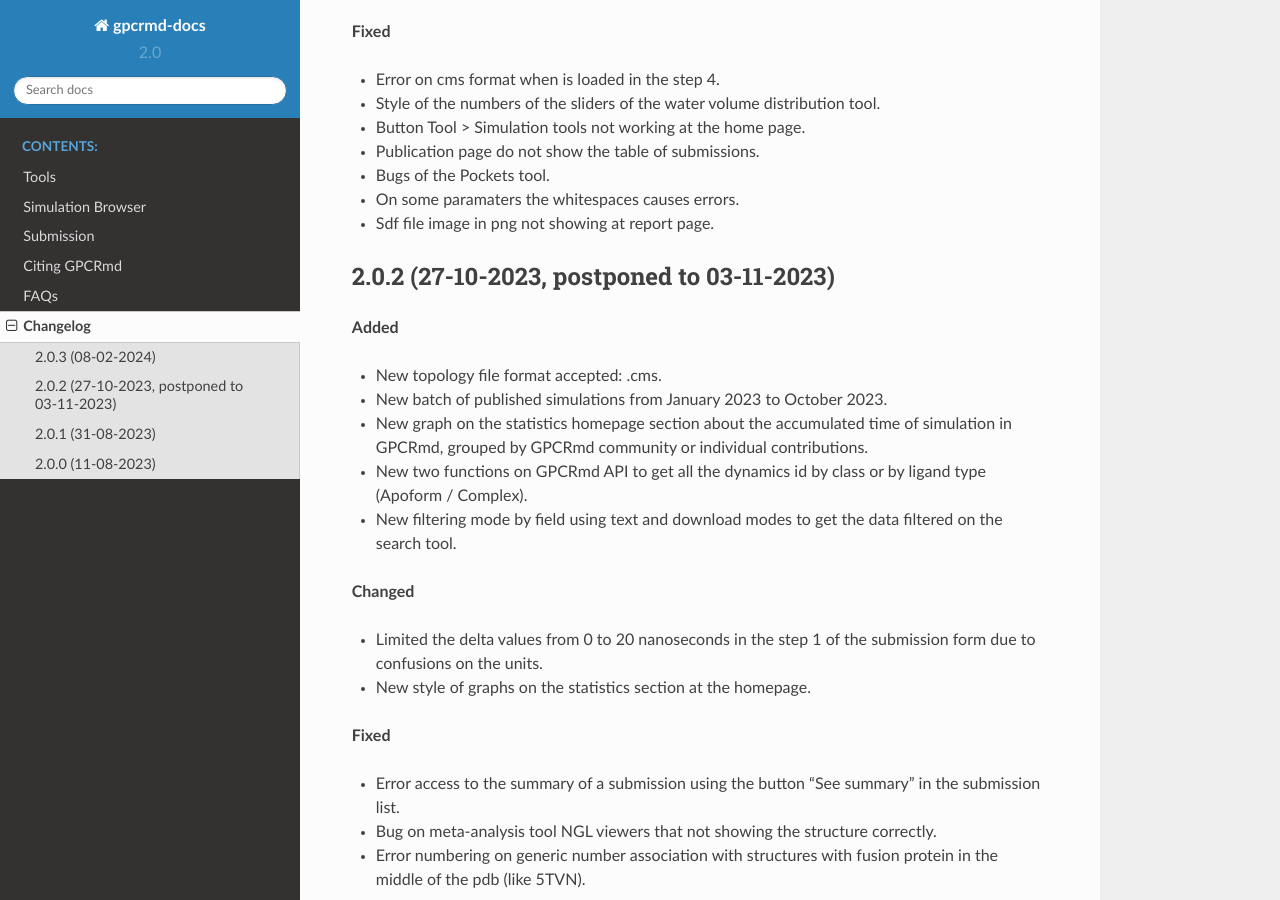
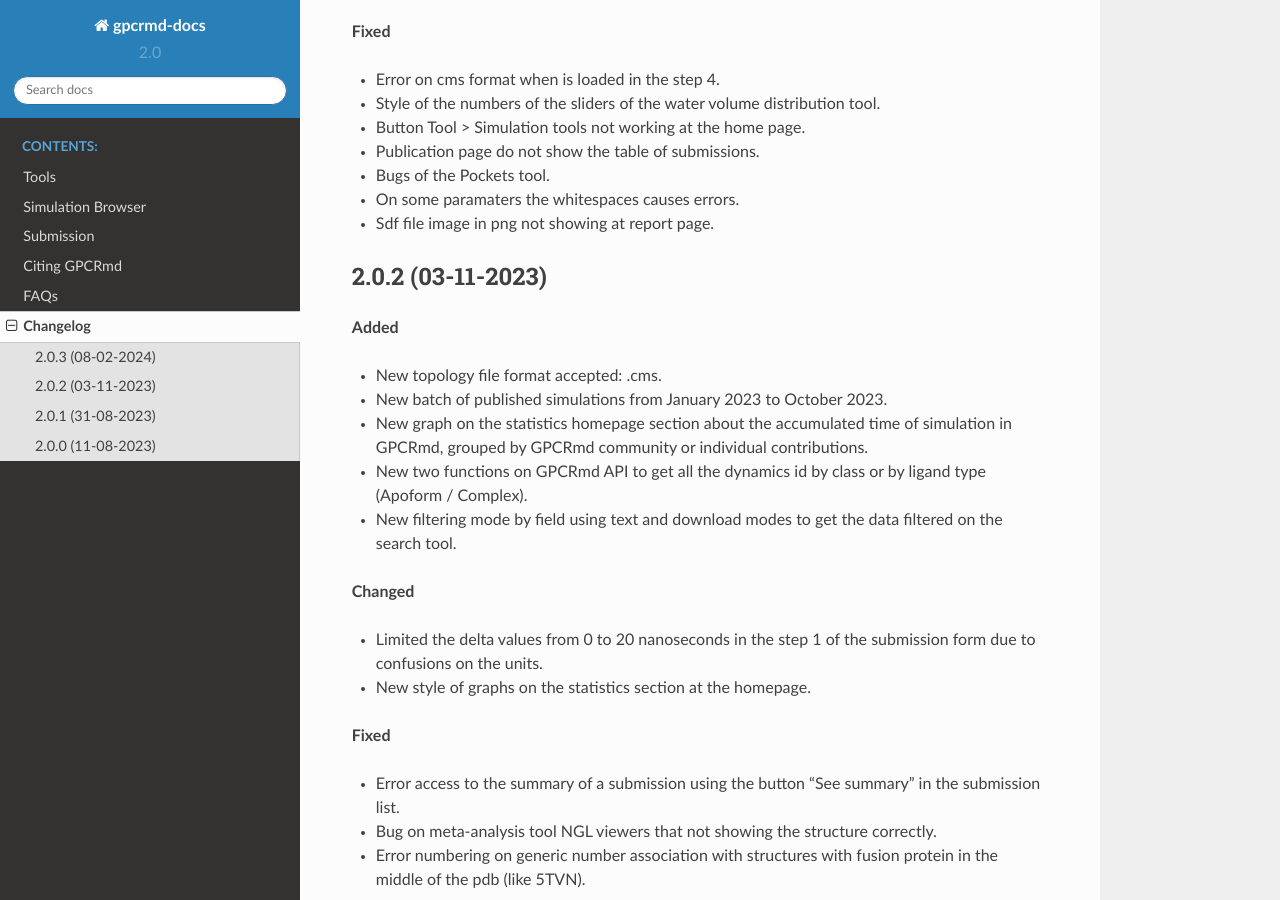
Before and after one commit to GPCRmd/gpcrmd-docs, a Sphinx documentation site: the page built from source/changelog.rst, in a window 1280 px wide and 900 px high, scrolled down 436 px. Built offline with Sphinx 7.4.7 and the Read the Docs theme 2.0.0, drawn with Linux system fonts in a browser that asks for light colours.

Commit message:
Change date

```diff
--- a/source/changelog.rst
+++ b/source/changelog.rst
@@ -26,7 +26,7 @@
 * On some paramaters the whitespaces causes errors.
 * Sdf file image in png not showing at report page.
 
-2.0.2 (27-10-2023, postponed to 03-11-2023)
+2.0.2 (03-11-2023)
 ******************
 
 **Added**
```
